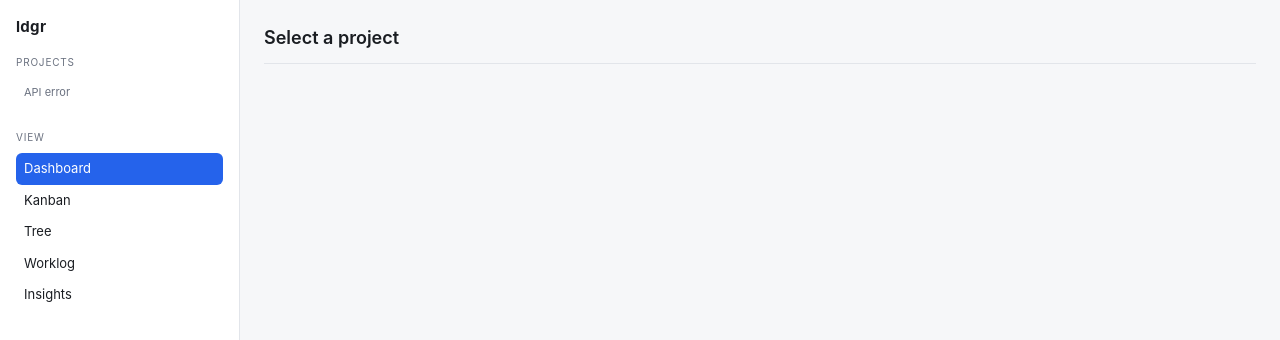
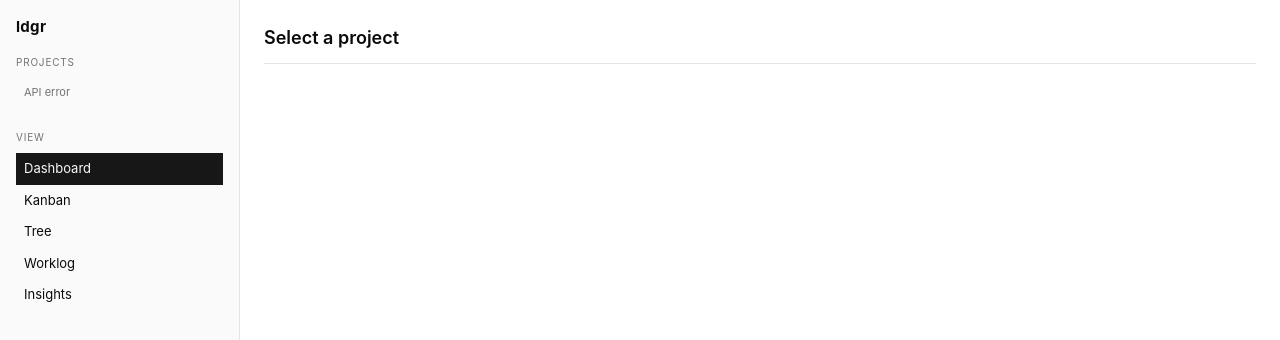
Before and after one commit to hgwk/ldgr, a plain HTML site: page internal/viewer/assets/index.html in a window 1280 px wide. Shown: the top 340 px of the page. Drawn offline with Linux system fonts and the light colour scheme; no server answers.

Commit message:
feat(viewer): port shadcn neutral preset design tokens

```diff
--- a/internal/viewer/assets/style.css
+++ b/internal/viewer/assets/style.css
@@ -1,20 +1,51 @@
 :root {
-  --bg: #f6f7f9;
-  --surface: #ffffff;
-  --surface-2: #fafbfc;
-  --border: #e2e5ea;
-  --border-strong: #c8ced8;
-  --fg: #1a1d22;
-  --muted: #6b7280;
-  --accent: #2563eb;
+  /* shadcn/ui neutral preset — design tokens */
+  --background: oklch(1 0 0);
+  --foreground: oklch(0.145 0 0);
+  --card: oklch(1 0 0);
+  --card-foreground: oklch(0.145 0 0);
+  --popover: oklch(1 0 0);
+  --popover-foreground: oklch(0.145 0 0);
+  --primary: oklch(0.205 0 0);
+  --primary-foreground: oklch(0.985 0 0);
+  --secondary: oklch(0.97 0 0);
+  --secondary-foreground: oklch(0.205 0 0);
+  --shadcn-muted: oklch(0.97 0 0);
+  --muted-foreground: oklch(0.556 0 0);
+  --accent-bg: oklch(0.97 0 0);
+  --accent-foreground: oklch(0.205 0 0);
+  --destructive: oklch(0.577 0.245 27.325);
+  --shadcn-border: oklch(0.922 0 0);
+  --input: oklch(0.922 0 0);
+  --ring: oklch(0.708 0 0);
+  --radius: 0;
+  --sidebar: oklch(0.985 0 0);
+  --sidebar-foreground: oklch(0.145 0 0);
+  --sidebar-primary: oklch(0.205 0 0);
+  --sidebar-primary-foreground: oklch(0.985 0 0);
+  --sidebar-accent: oklch(0.97 0 0);
+  --sidebar-accent-foreground: oklch(0.205 0 0);
+  --sidebar-border: oklch(0.922 0 0);
+  --sidebar-ring: oklch(0.708 0 0);
 
-  --status-open: #6b7280;
-  --status-in_progress: #2563eb;
-  --status-blocked: #dc2626;
-  --status-changes_requested: #b45309;
-  --status-audit_ready: #7c3aed;
-  --status-done: #059669;
-  --status-cancelled: #9ca3af;
+  /* Backwards-compatible aliases used throughout the existing CSS */
+  --bg: var(--background);
+  --surface: var(--card);
+  --surface-2: var(--shadcn-muted);
+  --border: var(--shadcn-border);
+  --border-strong: var(--ring);
+  --fg: var(--foreground);
+  --muted: var(--muted-foreground);
+  --accent: var(--primary);
+
+  /* Lifecycle status palette — semantic, kept multi-hue on top of neutral chrome */
+  --status-open: oklch(0.556 0 0);
+  --status-in_progress: oklch(0.55 0.22 264);
+  --status-blocked: var(--destructive);
+  --status-changes_requested: oklch(0.65 0.16 60);
+  --status-audit_ready: oklch(0.55 0.25 295);
+  --status-done: oklch(0.6 0.17 155);
+  --status-cancelled: oklch(0.708 0 0);
 
   --space-1: 4px;
   --space-2: 8px;
@@ -23,8 +54,44 @@
   --space-5: 24px;
   --space-6: 32px;
 
-  --radius: 6px;
   --font-mono: ui-monospace, "SF Mono", Monaco, "Cascadia Mono", monospace;
+}
+
+.dark {
+  --background: oklch(0.145 0 0);
+  --foreground: oklch(0.985 0 0);
+  --card: oklch(0.205 0 0);
+  --card-foreground: oklch(0.985 0 0);
+  --popover: oklch(0.205 0 0);
+  --popover-foreground: oklch(0.985 0 0);
+  --primary: oklch(0.922 0 0);
+  --primary-foreground: oklch(0.205 0 0);
+  --secondary: oklch(0.269 0 0);
+  --secondary-foreground: oklch(0.985 0 0);
+  --shadcn-muted: oklch(0.269 0 0);
+  --muted-foreground: oklch(0.708 0 0);
+  --accent-bg: oklch(0.269 0 0);
+  --accent-foreground: oklch(0.985 0 0);
+  --destructive: oklch(0.704 0.191 22.216);
+  --shadcn-border: oklch(1 0 0 / 10%);
+  --input: oklch(1 0 0 / 15%);
+  --ring: oklch(0.556 0 0);
+  --sidebar: oklch(0.205 0 0);
+  --sidebar-foreground: oklch(0.985 0 0);
+  --sidebar-primary: oklch(0.488 0.243 264.376);
+  --sidebar-primary-foreground: oklch(0.985 0 0);
+  --sidebar-accent: oklch(0.269 0 0);
+  --sidebar-accent-foreground: oklch(0.985 0 0);
+  --sidebar-border: oklch(1 0 0 / 10%);
+  --sidebar-ring: oklch(0.556 0 0);
+
+  /* Dark-mode adjustments for lifecycle status (more saturated for legibility) */
+  --status-open: oklch(0.708 0 0);
+  --status-in_progress: oklch(0.7 0.2 264);
+  --status-changes_requested: oklch(0.75 0.16 60);
+  --status-audit_ready: oklch(0.7 0.22 295);
+  --status-done: oklch(0.72 0.18 155);
+  --status-cancelled: oklch(0.556 0 0);
 }
 
 * { box-sizing: border-box; }
@@ -41,8 +108,9 @@ body {
 
 /* Sidebar */
 #sidebar {
-  background: var(--surface);
-  border-right: 1px solid var(--border);
+  background: var(--sidebar);
+  color: var(--sidebar-foreground);
+  border-right: 1px solid var(--sidebar-border);
   padding: var(--space-4);
   overflow-y: auto;
   height: 100dvh;
@@ -67,8 +135,8 @@ body {
   cursor: pointer;
   font-size: 13px;
 }
-.nav-list li:hover { background: var(--surface-2); }
-.nav-list li.active { background: var(--accent); color: white; }
+.nav-list li:hover { background: var(--sidebar-accent); color: var(--sidebar-accent-foreground); }
+.nav-list li.active { background: var(--sidebar-primary); color: var(--sidebar-primary-foreground); }
 .nav-list .meta { display: block; font-size: 11px; color: var(--muted); margin-top: 1px; }
 .nav-list li.active .meta { color: rgba(255,255,255,0.85); }
 
@@ -243,8 +311,9 @@ table.dense tbody tr:hover { background: var(--surface-2); }
 #drawer {
   position: fixed; top: 0; right: 0; bottom: 0;
   width: min(520px, 100vw);
-  background: var(--surface);
-  border-left: 1px solid var(--border-strong);
+  background: var(--popover);
+  color: var(--popover-foreground);
+  border-left: 1px solid var(--border);
   padding: var(--space-5);
   overflow-y: auto;
   transform: translateX(100%);
@@ -368,20 +437,21 @@ table.dense tbody tr:hover { background: var(--surface-2); }
   .kanban-board { grid-template-columns: repeat(2, minmax(0, 1fr)); }
 }
 @media (max-width: 720px) {
-  body { grid-template-columns: 1fr; height: auto; overflow: visible; }
-  #sidebar { height: auto; border-right: none; border-bottom: 1px solid var(--border); }
-  #main { height: auto; }
-  .kanban-board { max-height: none; }
-  .kanban-col-list { overflow-y: visible; }
+  body { grid-template-columns: 1fr; grid-template-rows: auto 1fr; height: 100dvh; overflow: hidden; }
+  #sidebar { height: auto; max-height: 32dvh; border-right: none; border-bottom: 1px solid var(--border); }
+  #main { height: auto; min-height: 0; overflow-y: auto; }
+  .kanban-board { max-height: calc(68dvh - 120px); }
+  .kanban-col-list { overflow-y: auto; }
 }
 @media (max-width: 540px) {
   .kanban-board { grid-template-columns: 1fr; }
 }
 
 .kanban-bar {
-  display: flex; gap: var(--space-2); margin-bottom: var(--space-3);
+  display: flex; flex-wrap: wrap; gap: var(--space-2); margin-bottom: var(--space-3);
 }
-.kanban-bar select {
+.kanban-bar select,
+.kanban-bar input {
   font: inherit;
   padding: 4px var(--space-2);
   border: 1px solid var(--border);
@@ -389,6 +459,7 @@ table.dense tbody tr:hover { background: var(--surface-2); }
   background: var(--surface);
   color: var(--fg);
 }
+.kanban-bar input { min-width: 220px; }
 
 .badge-prio { font-weight: 600; }
 .badge-prio-p0 { color: white; background: #dc2626; border-color: #dc2626; }
```
